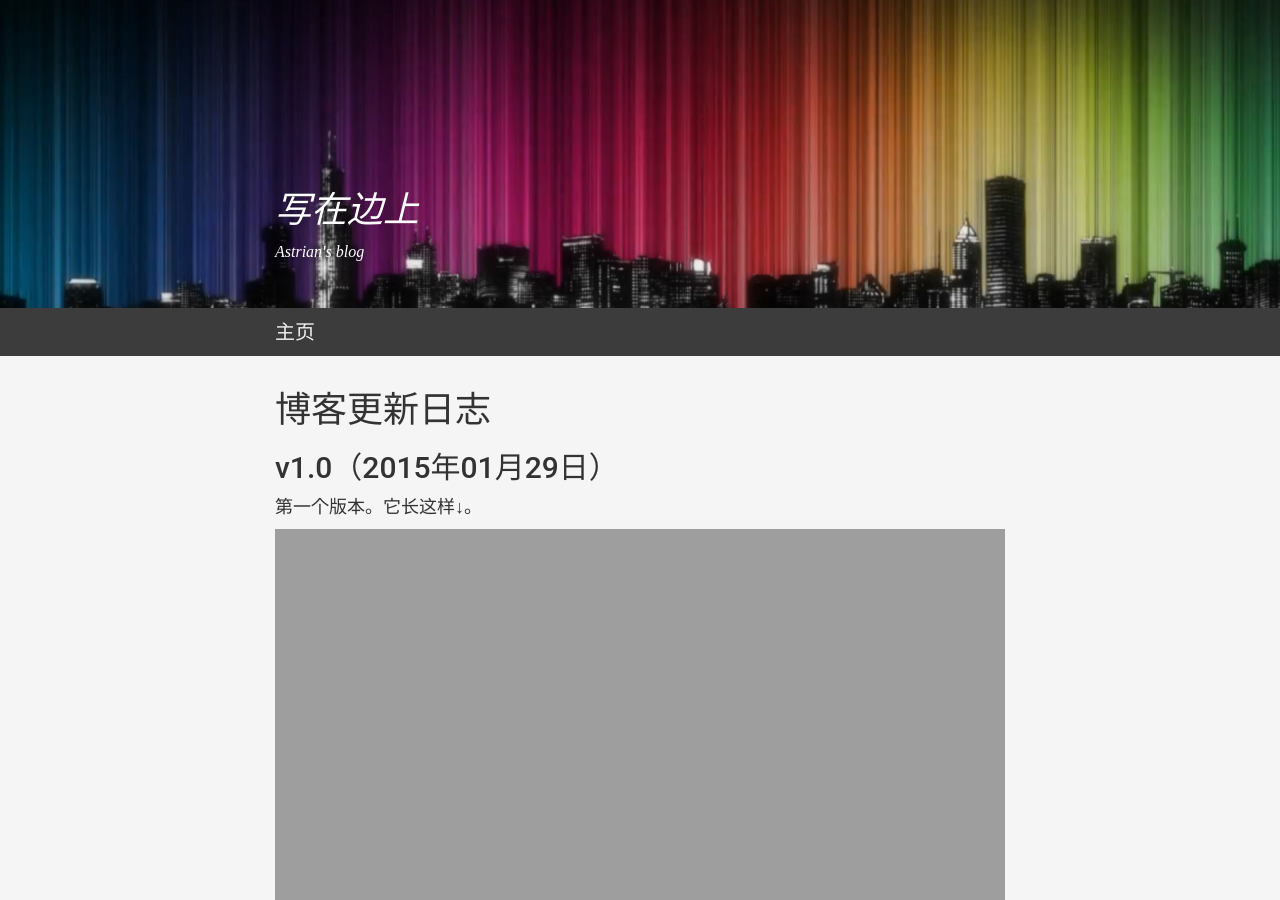
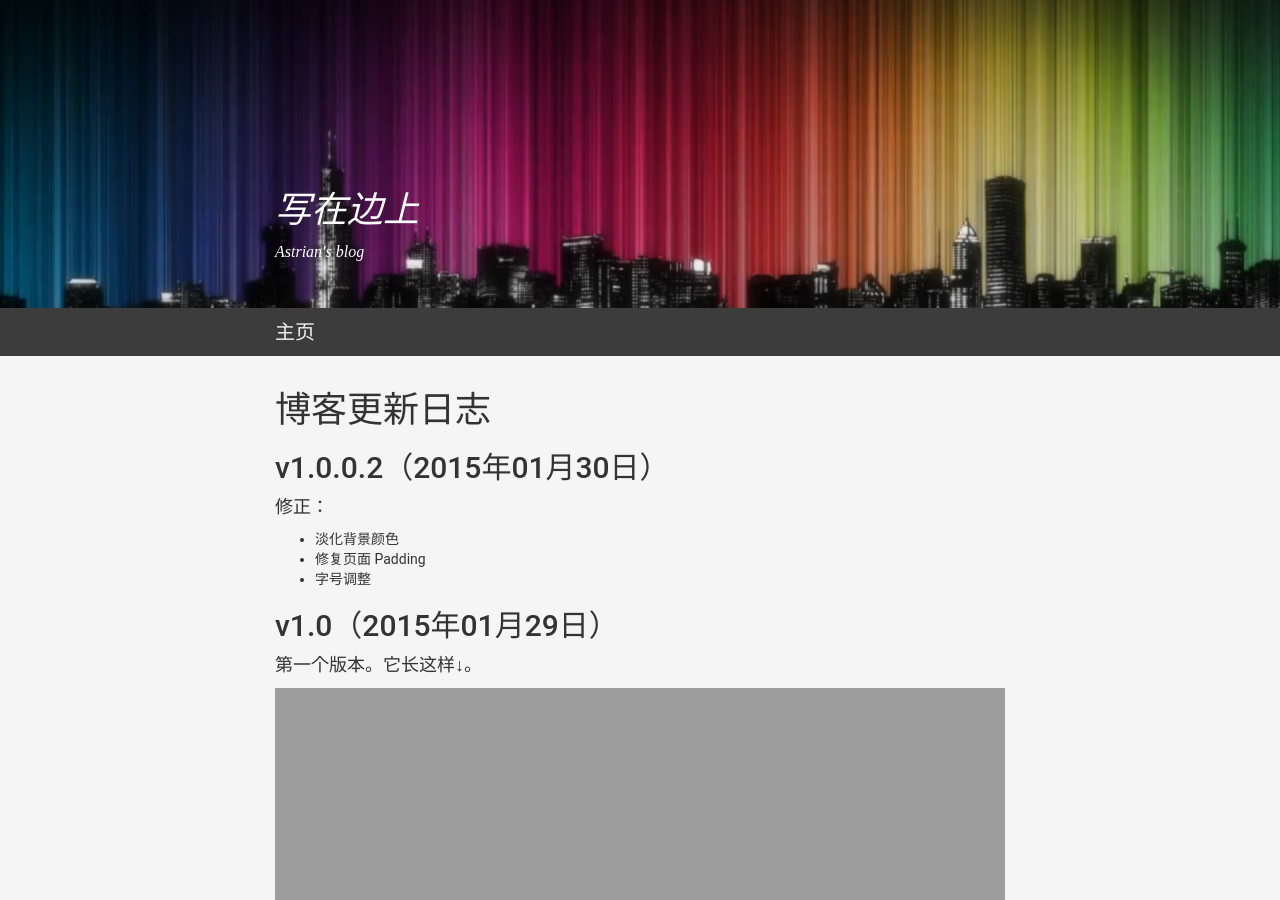
Before and after one commit to zqm1999/zqm1999.github.io, a Jekyll site: the page built from Whatsnew.md, in a window 1280 px wide and 900 px high. Built offline with Jekyll 4.4.1, drawn with Linux system fonts in a browser that asks for light colours; nearby versions of some CDN libraries; some web fonts are replaced; Markdown is read by kramdown in place of the engine named in the settings.

Commit message:
新版本日志填写

```diff
--- a/Whatsnew.md
+++ b/Whatsnew.md
@@ -4,6 +4,14 @@ title: 博客更新日志
 ---
 
 # 博客更新日志
+
+## v1.0.0.2（2015年01月30日）
+
+修正：
+
+- 淡化背景颜色
+- 修复页面 Padding
+- 字号调整
 
 ## v1.0（2015年01月29日）
 
```
